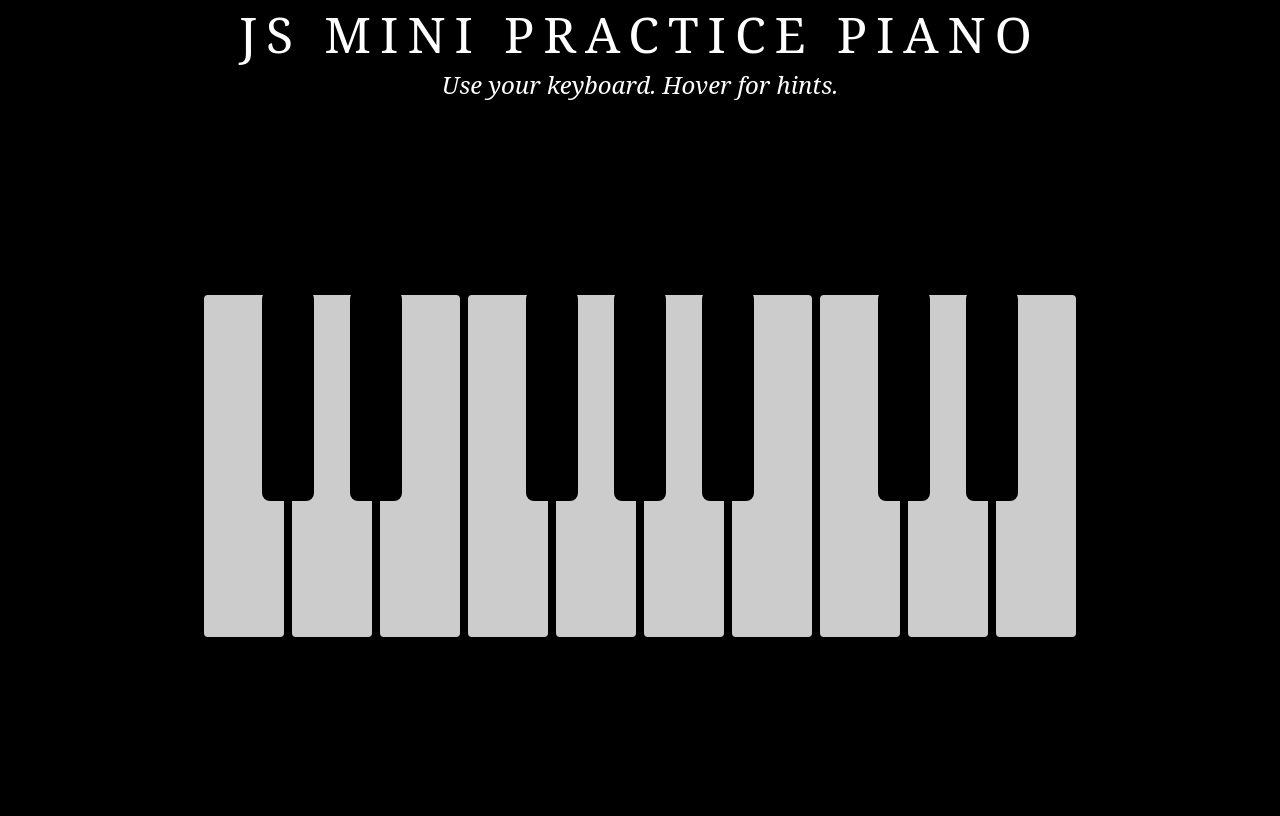
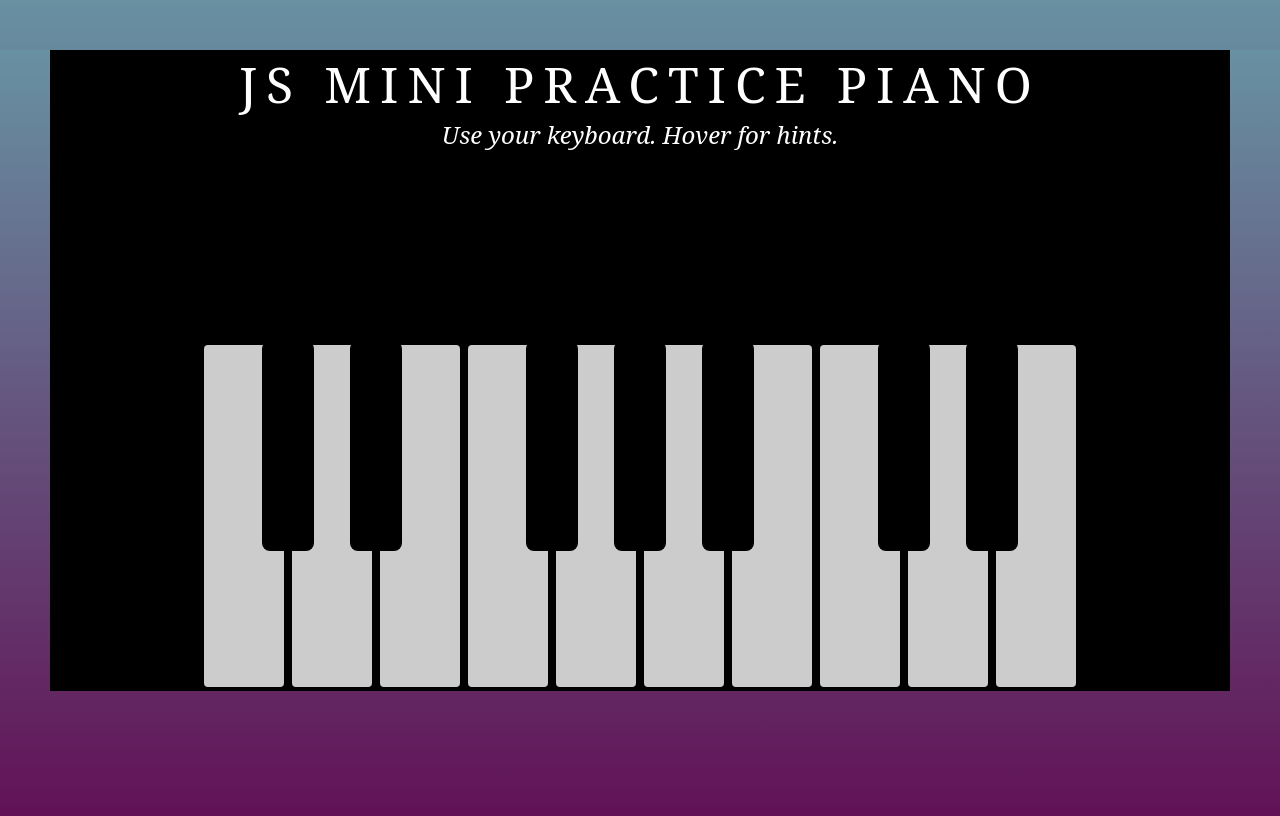
Before and after one commit to skiel14/project3-group7, a React (Create React App) app in the folder src/: page /demo in a window 1280 px wide. Shown: the top 816 px of the page. Built offline with nearby package versions, Linux system fonts and the light colour scheme; the HTML template or start-up script is replaced by a standard one.

Commit message:
stylecss

```diff
--- a/src/components/demo-page/index.js
+++ b/src/components/demo-page/index.js
@@ -1,6 +1,7 @@
 import React from 'react';
 import './style.css';
 import './piano'
+
 
 const CreateDemoPage = () => (<>
 
--- a/src/components/demo-page/style.css
+++ b/src/components/demo-page/style.css
@@ -2,12 +2,14 @@ body, html {
   height: 100%;
   background-repeat: no-repeat;
   background-image: linear-gradient(rgb(104, 145, 162), rgb(97, 12, 83));
-  background: #000;
   font-family: 'Noto Serif', serif;
   -webkit-font-smoothing: antialiased;
   text-align: center;
 }
-
+#wrap{
+  background: #000;
+  margin:50px;
+}
 .card-container.card {
   max-width: 350px;
   padding: 40px 40px;
```
